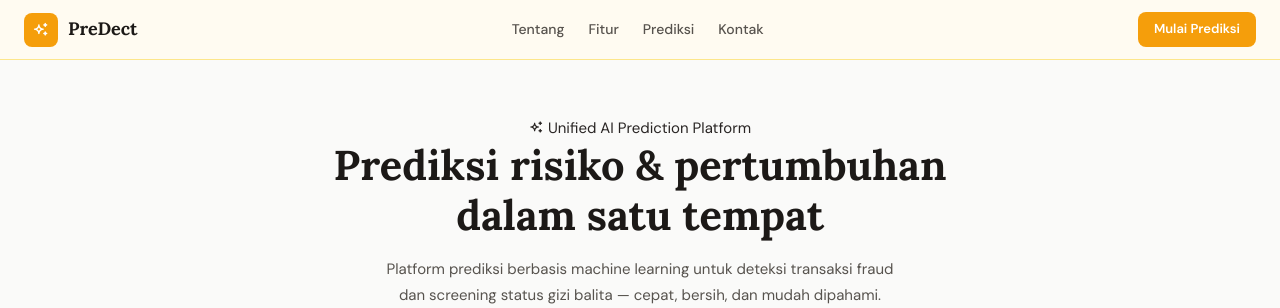
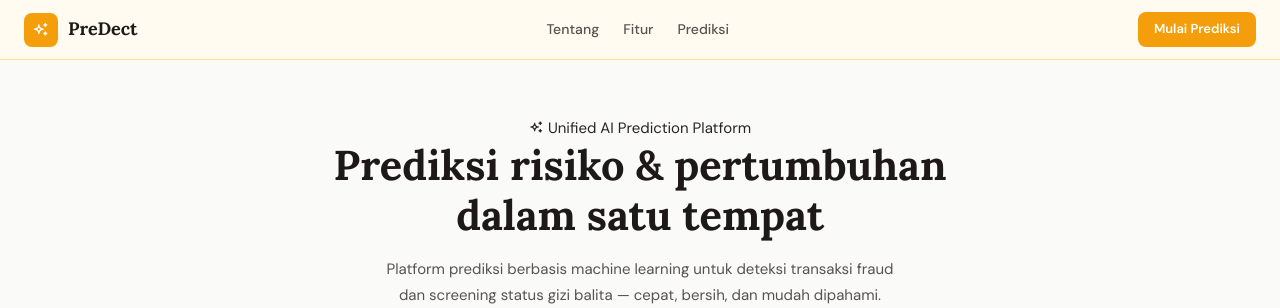
Before and after one commit to gilangsuryaa/Predict-Stunting-Transaction, a Flask app: page / in a window 1280 px wide. Shown: the top 308 px of the page. Run offline with Flask 3, Linux system fonts and the light colour scheme.

Commit message:
update navbar

```diff
--- a/templates/index.html
+++ b/templates/index.html
@@ -21,7 +21,6 @@
         <a href="#about">Tentang</a>
         <a href="#features">Fitur</a>
         <a href="#tools">Prediksi</a>
-        <a href="#contact">Kontak</a>
     </div>
     <a href="#tools" class="nav-cta">Mulai Prediksi</a>
 </nav>
```
